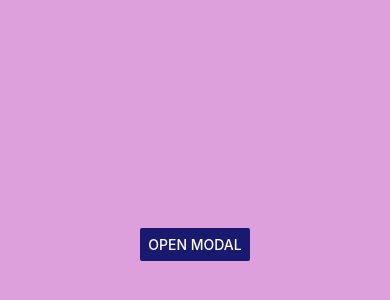
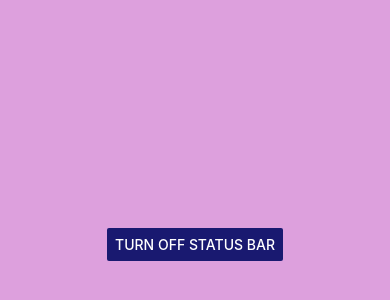
Before and after one commit to tirthraj07/React-Native, a React Native app: screen / in a window 390 px wide. Shown: the part 178-478 px from the top of the page. Built offline with nearby package versions, Linux system fonts and the light colour scheme.

Commit message:
React Native Tutorial - 15 - Status Bar

```diff
--- a/App.js
+++ b/App.js
@@ -1,9 +1,9 @@
 import { useState } from "react";
-import { View,  Text, Modal, Button } from "react-native";
+import { View, Button, StatusBar } from "react-native";
 
 
 export default function App(){
-  const [isModalVisible, setIsModalVisible] = useState(false)
+  const [isStatusBarHidden, setIsStatusBarHidden] = useState(false)
 
   return (
     <View style={{
@@ -14,28 +14,13 @@ export default function App(){
       gap:30,
       }}>
 
-      <Button title="Open Modal" color={"midnightblue"} onPress={()=>setIsModalVisible(true)} />
+      <StatusBar
+        hidden={isStatusBarHidden}
+        barStyle={"dark-content"}        // "default" -> light content on Android and dark content on IOS
+        backgroundColor="lightblue"     // only for Android. Background remains transparent for IOS
+      />
 
-      <Modal
-        transparent
-        visible={isModalVisible}
-        style={{alignSelf:"center"}}
-        onRequestClose={()=>setIsModalVisible(false)}       // for Android -> back button and IOS/Android -> Gestures
-        animationType="fade"    // slide
-        // presentationStyle="fullScreen"  // Note: fullScreen and transparent are not supported together
-        // presentationStyle="pageSheet"  // Affects only IOS
-        >
-        <View style={{flex:1, justifyContent: 'center', alignItems: 'center'}}>
-          <View style={{width: 300, height:300, backgroundColor:'white', borderRadius:30}}>
-            <Text style={{textAlign:"center", margin:"auto", fontSize:30}}>
-              Modal Content!
-            </Text>
-            <Button title="Close" color={"darkblue"}  onPress={()=>setIsModalVisible(false)} />
-          </View>
-        </View>
-      </Modal>
-
-
+      <Button title={isStatusBarHidden?"Turn On Status Bar":"Turn Off Status Bar"} color={"midnightblue"} onPress={()=>setIsStatusBarHidden(!isStatusBarHidden)} />
 
     </View>
   )
```
